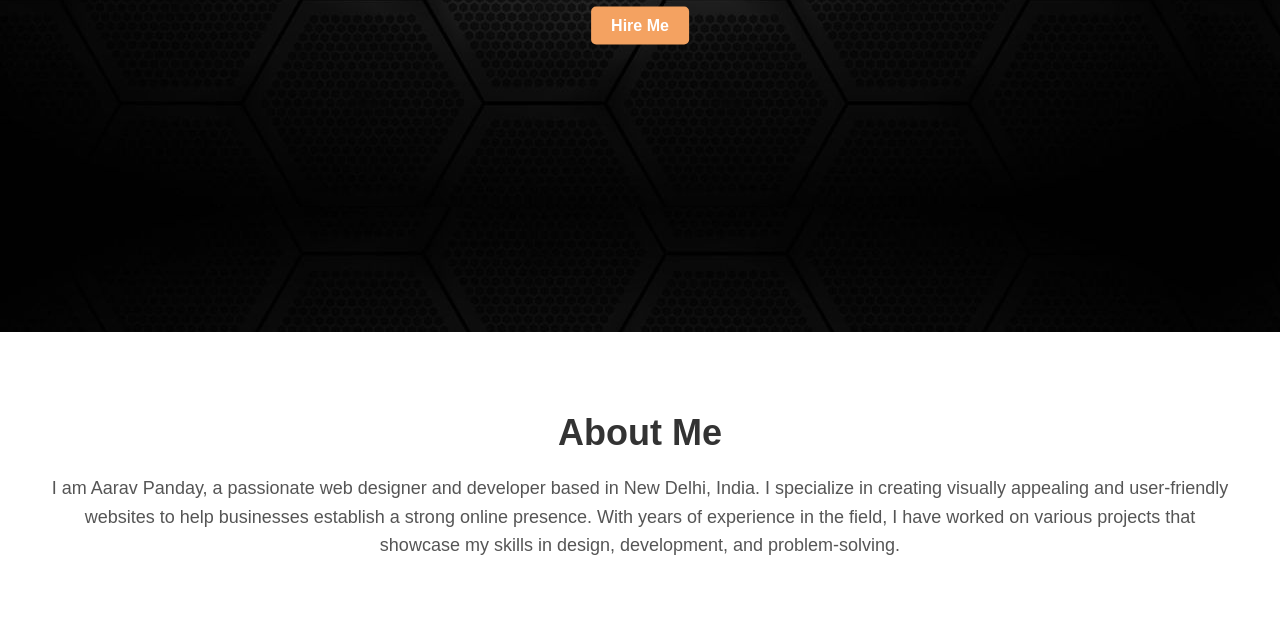
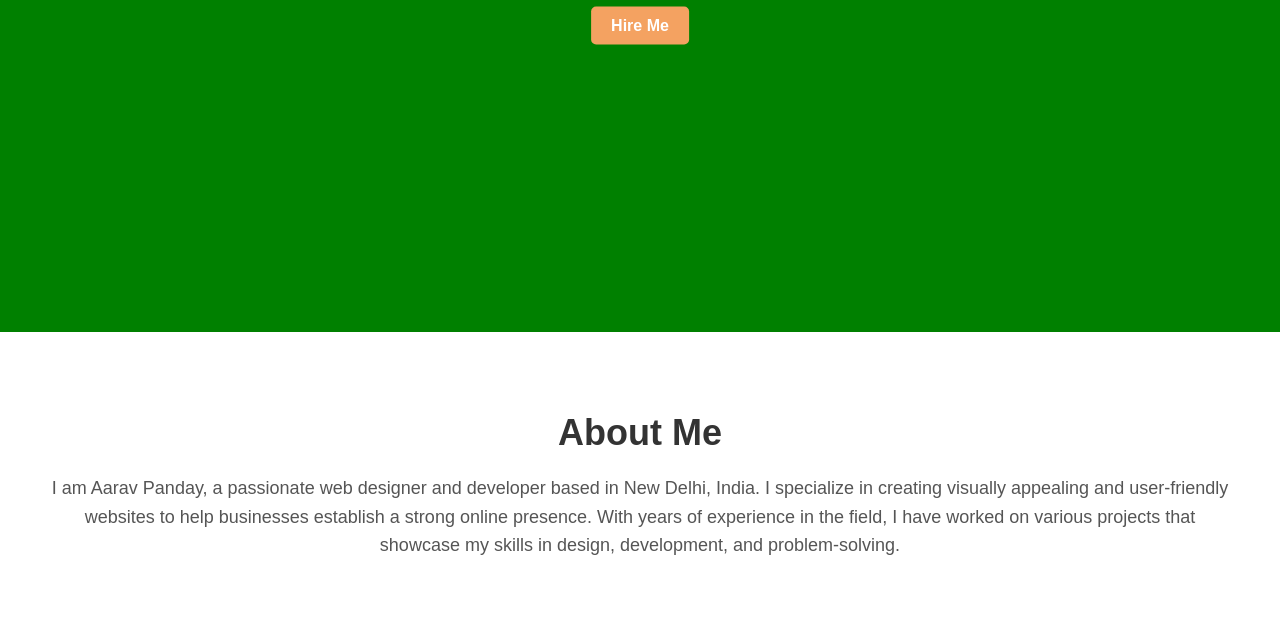
Before and after one commit to Aarav9810/AARAV4, a plain HTML site: page index.html in a window 1280 px wide. Shown: the part 468-1096 px from the top of the page. Drawn offline with Linux system fonts and the light colour scheme; files whose address does not match are found by name.

Commit message:
Update style.css

```diff
--- a/style.css
+++ b/style.css
@@ -2,7 +2,7 @@
 body {
     margin: 0;
     font-family: Arial, sans-serif;
-    background-image: url(pic/image\ after.jpg);
+    background-color: green ;
     color: #333;
 }
 
```
